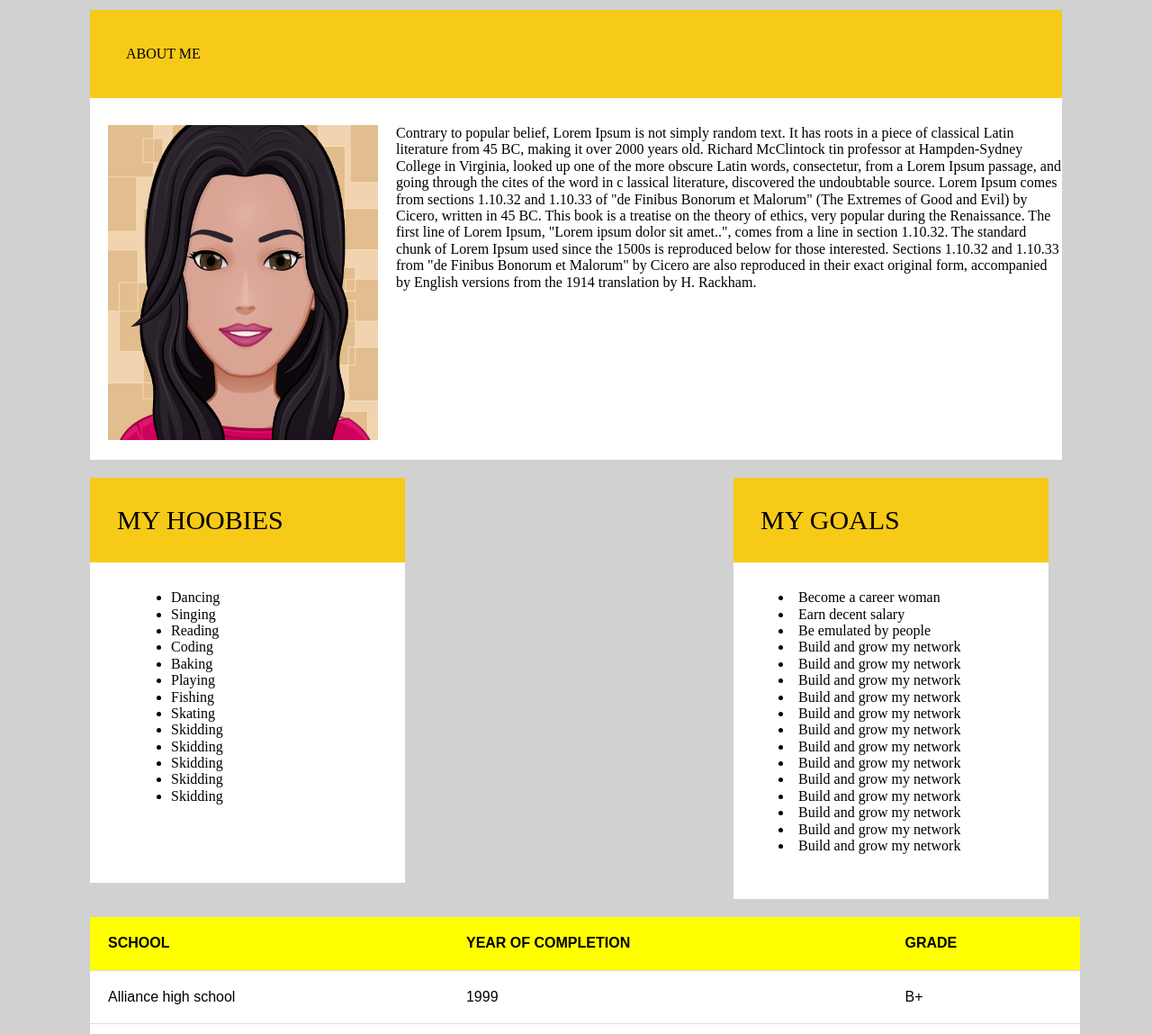
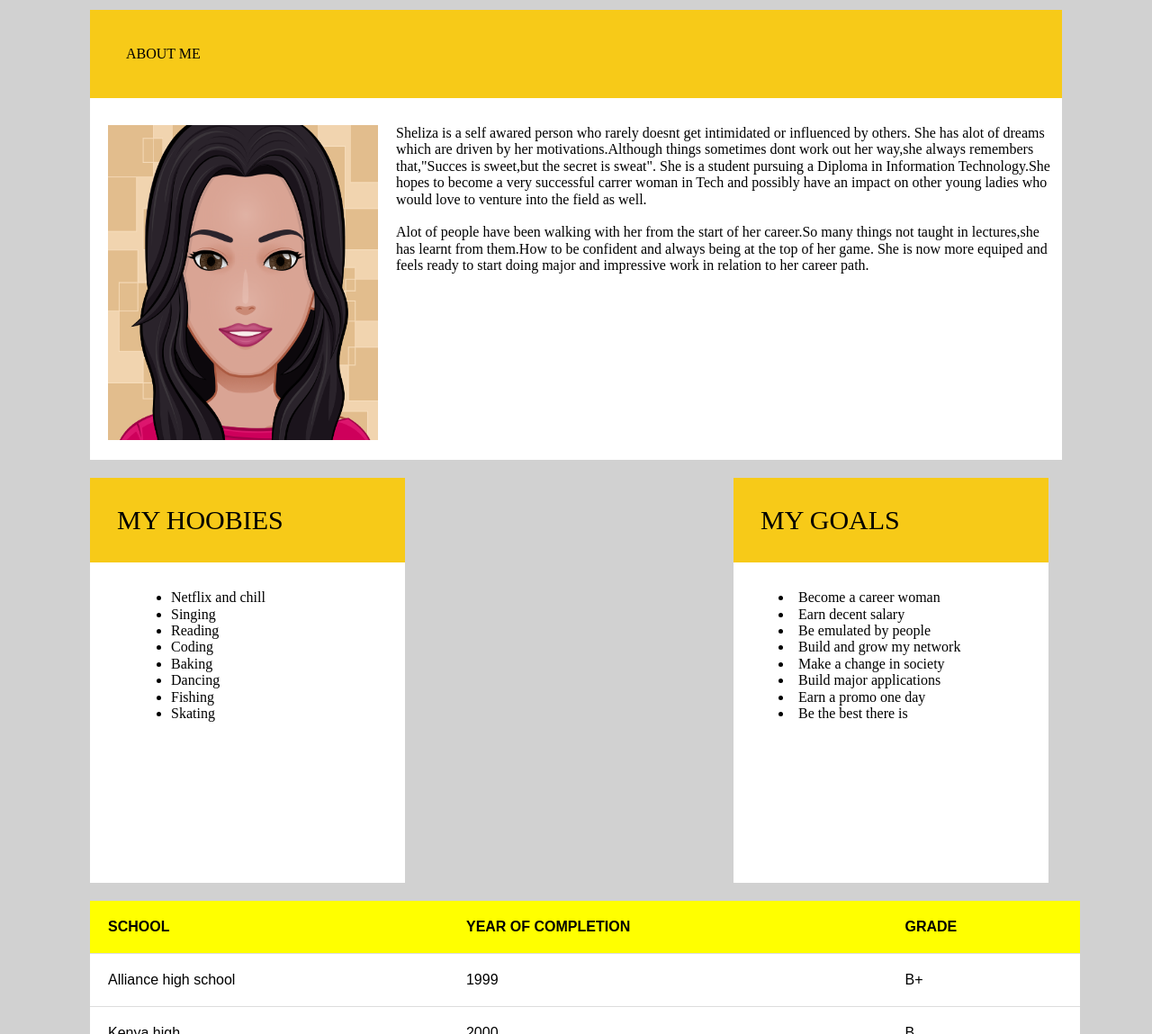
Before and after one commit to wanjirushee/Test, a plain HTML site: page Index.html in a window 1280 px wide. Shown: the part 360-1509 px from the top of the page at 90% size. Drawn offline with Linux system fonts and the light colour scheme; files that its build step writes are made by us from their sources.

Commit message:
last commit

```diff
--- a/Index.html
+++ b/Index.html
@@ -23,37 +23,35 @@
         <img src="./images/avatar2.png" width="300" height="350" alt=""/>
         </div>
 
-        <p> Contrary to popular belief, Lorem Ipsum is not simply random text. It has roots in a piece
-            of classical Latin literature from 45 BC, making it over 2000 years old. Richard McClintock
-            tin professor at Hampden-Sydney College in Virginia, looked up one of the more obscure Latin
-            words, consectetur, from a Lorem Ipsum passage, and going through the cites of the word in c
-            lassical literature, discovered the undoubtable source. Lorem Ipsum comes from sections 1.10.32
-            and 1.10.33 of "de Finibus Bonorum et Malorum" (The Extremes of Good and Evil) by Cicero, written
-            in 45 BC. This book is a treatise on the theory of ethics, very popular during the Renaissance. The
-            first line of Lorem Ipsum, "Lorem ipsum dolor sit amet..", comes from a line in section 1.10.32.
-            The standard chunk of Lorem Ipsum used since the 1500s is reproduced below for those interested.
-            Sections 1.10.32 and 1.10.33 from "de Finibus Bonorum et Malorum" by Cicero are also reproduced
-            in their exact original form, accompanied by English versions from the 1914 translation by H. Rackham.
-      </p>
+        <p>
+          Sheliza is a self awared person who rarely doesnt get intimidated or influenced by others.
+          She has alot of dreams which are driven by her motivations.Although things sometimes dont
+          work out her way,she always remembers that,"Succes is sweet,but the secret is sweat".
+
+          She is a student pursuing a Diploma in Information Technology.She hopes to become a very
+          successful carrer woman in Tech and possibly have an impact on other young ladies who would
+          love to venture into the field as well.<br></br>
+
+          Alot of people have been walking with her from the start of her career.So many things not taught
+          in lectures,she has learnt from them.How to be confident and always being at the top  of her game.
+          She is now more equiped and feels ready to start doing major and impressive work in relation to her
+          career path.
+       </p>
       </div>
       </div>
       <div id ="containers">
       <div class ="cont1">
         <p class="p3">MY HOOBIES</p>
         <ul>
-          <li>Dancing</li>
+          <li>Netflix and chill</li>
           <li>Singing</li>
           <li>Reading</li>
           <li>Coding</li>
           <li>Baking</li>
-          <li>Playing</li>
+          <li>Dancing</li>
           <li>Fishing</li>
           <li>Skating</li>
-          <li>Skidding</li>
-          <li>Skidding</li>
-          <li>Skidding</li>
-          <li>Skidding</li>
-          <li>Skidding</li>
+
 
 
 
@@ -65,21 +63,13 @@
       <div class ="cont2">
         <p class="p4">MY GOALS</p>
         <li>Become a career woman</li>
-        <li>Earn  decent salary</li>
+        <li>Earn decent salary</li>
         <li>Be emulated by people</li>
         <li>Build and grow my network</li>
-        <li>Build and grow my network</li>
-        <li>Build and grow my network</li>
-        <li>Build and grow my network</li>
-        <li>Build and grow my network</li>
-        <li>Build and grow my network</li>
-        <li>Build and grow my network</li>
-        <li>Build and grow my network</li>
-        <li>Build and grow my network</li>
-        <li>Build and grow my network</li>
-        <li>Build and grow my network</li>
-        <li>Build and grow my network</li>
-        <li>Build and grow my network</li>
+        <li>Make a change in society</li>
+        <li>Build major applications </li>
+        <li>Earn a promo one day</li>
+        <li>Be the best there is</li>
 
 
 
```
Also changed, not shown: 3 other files.
